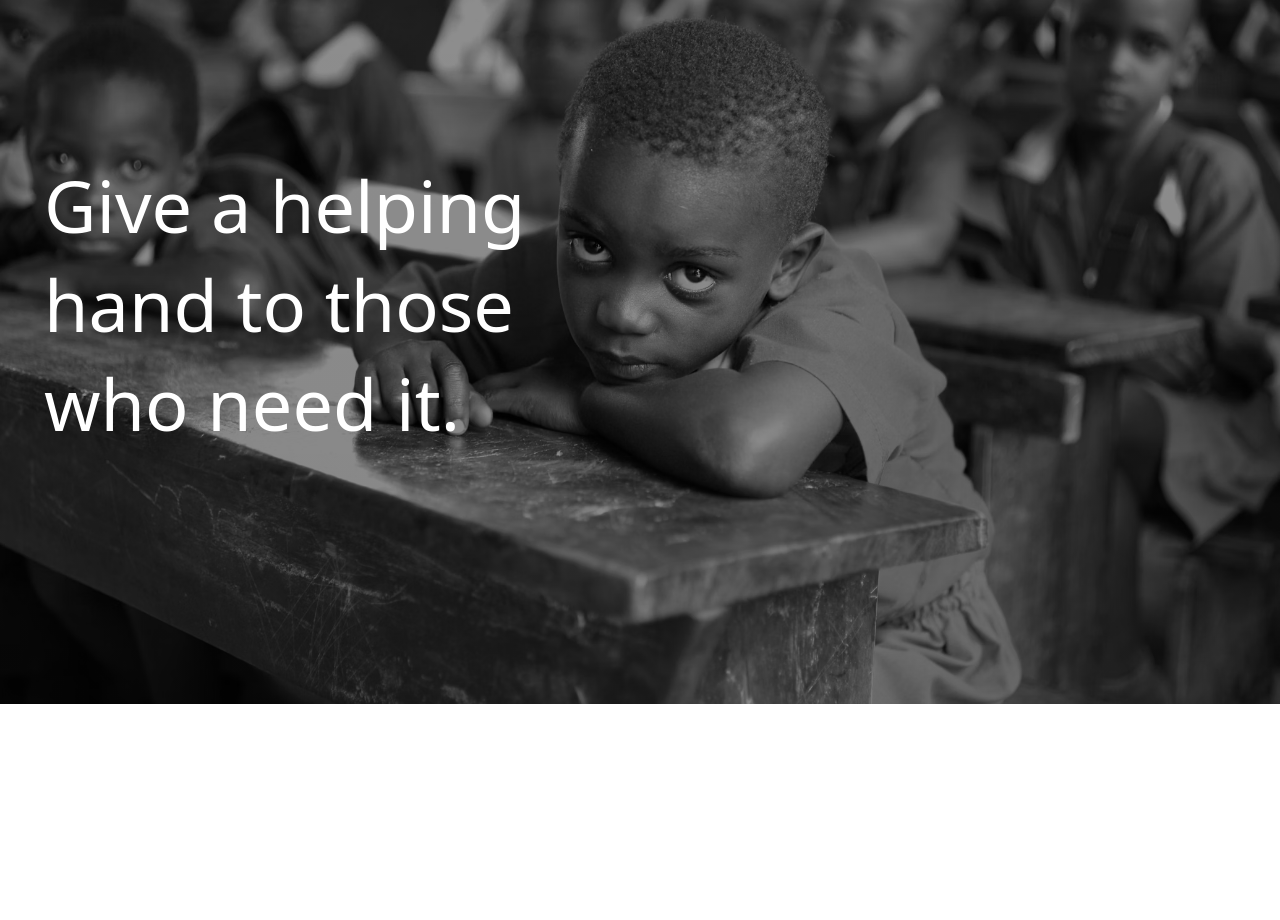
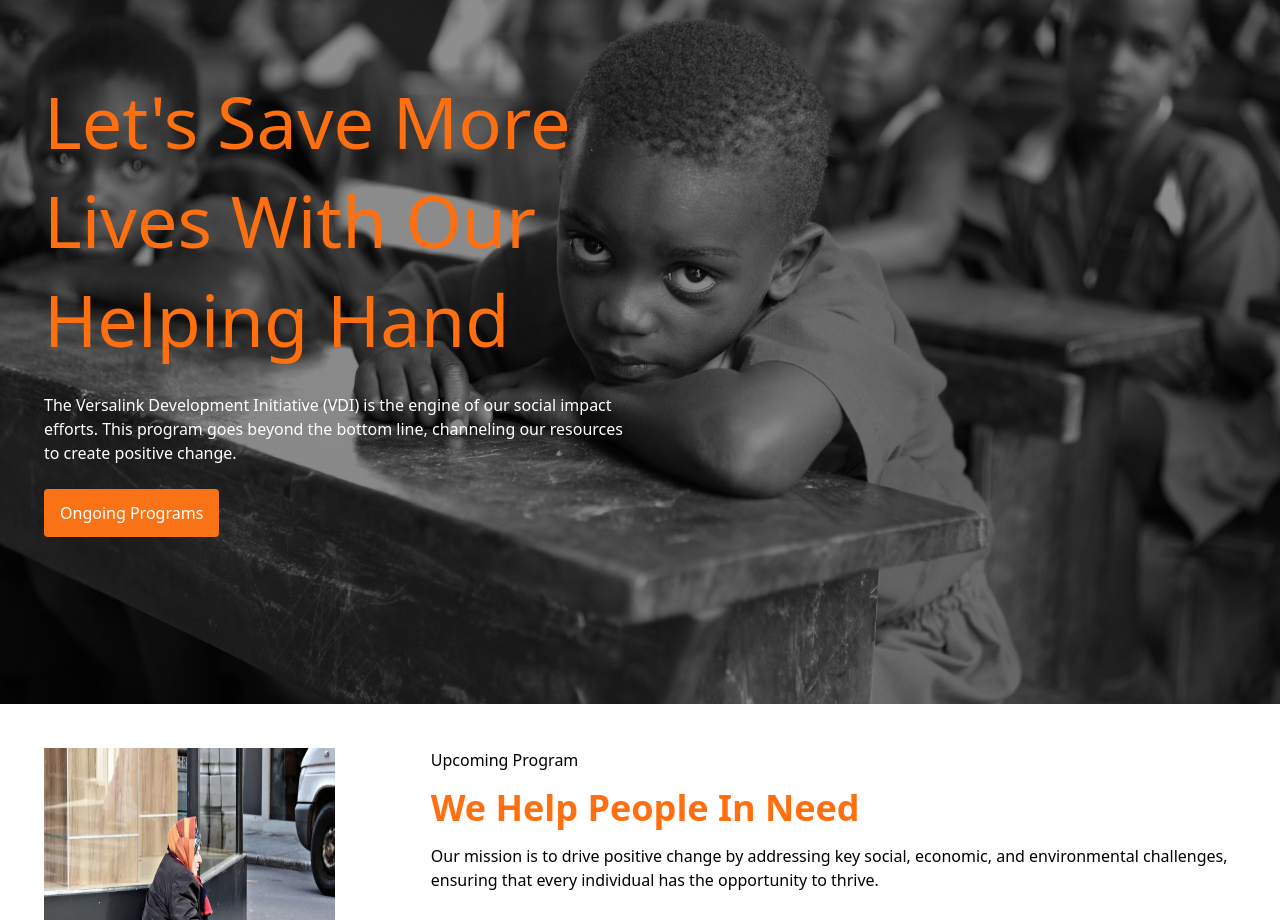
Before and after one commit to Youssoufai/v23, a Next.js app: page /vdi in a window 1280 px wide. Shown: the part 180-1100 px from the top of the page. Before the commit the page ends 884 px from the top, so only its background shows below. Built offline with nearby package versions, Linux system fonts and the light colour scheme.

Commit message:
Added Upcoming section page

```diff
--- /dev/null
+++ b/app/components/Upcoming.jsx
@@ -0,0 +1,20 @@
+const Upcoming = () => {
+    return (
+        <>
+
+            <section className="p-11 h-screen flex space-x-12 gap-12">
+                <div>
+                    <img src="about1.jpg.webp" className="h-[330px] w-[451px]" alt="helpless" />
+                </div>
+                <div className="space-y-4">
+                    <h1 className="">Upcoming Program</h1>
+                    <h1 className="text-4xl text-[#FF6F0F] font-bold">We Help People In Need</h1>
+                    <p>Our mission is to drive positive change by addressing key social, economic, and environmental challenges, ensuring that every individual has the opportunity to thrive.</p>
+                </div>
+            </section>
+
+        </>
+    )
+}
+
+export default Upcoming;
--- a/app/vdi/page.jsx
+++ b/app/vdi/page.jsx
@@ -1,17 +1,26 @@
+import Upcoming from "../components/Upcoming";
+
 const Page = () => {
     return (
         <>
 
+            <section className="h-full">
                 <section className="bg-vdi p-11 h-screen bg-center bg-cover relative" id="vdiBg">
                     <div className="h-full flex items-center">
-                    <div className="flex-1">
-                        <h1 className="text-7xl text-white leading-snug">Give a helping hand to those who need it.</h1>
+                        <div className="flex-1 space-y-6">
+                            <h1 className="text-7xl leading-snug text-[#FF6F0F]">Let's Save More Lives With Our Helping Hand</h1>
+                            <p className="text-white">The Versalink Development Initiative (VDI) is the engine of our social impact efforts. This program goes beyond the bottom line, channeling our resources to create positive change.</p>
+                            <button className="px-4 py-3 bg-orange-500 rounded text-white">
+                                Ongoing Programs
+                            </button>
                         </div>
                         <div className="flex-1">
 
                         </div>
                     </div>
                 </section>
+                <Upcoming />
+            </section>
         </>
     )
 }
```
Also changed, not shown: public/about1.jpg.webp (added). Lines whose indentation alone changed are shown as unchanged.
